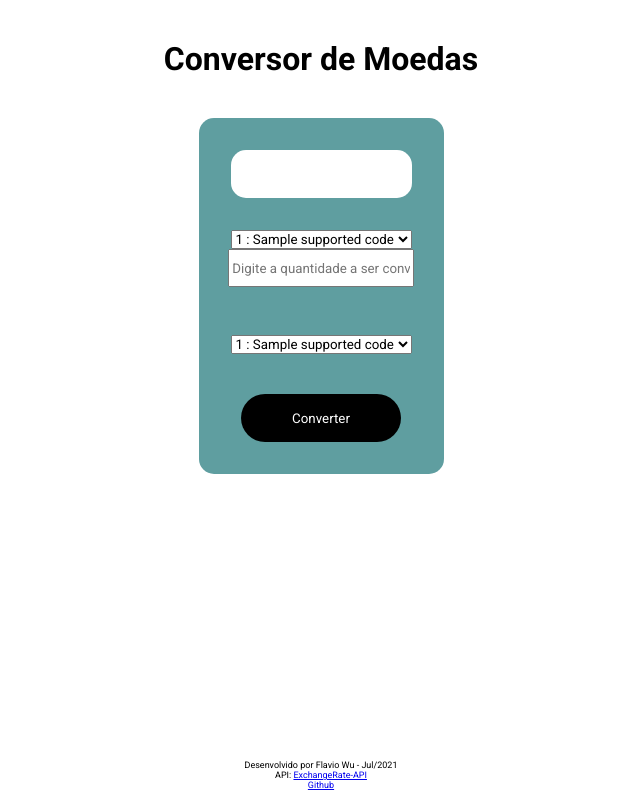
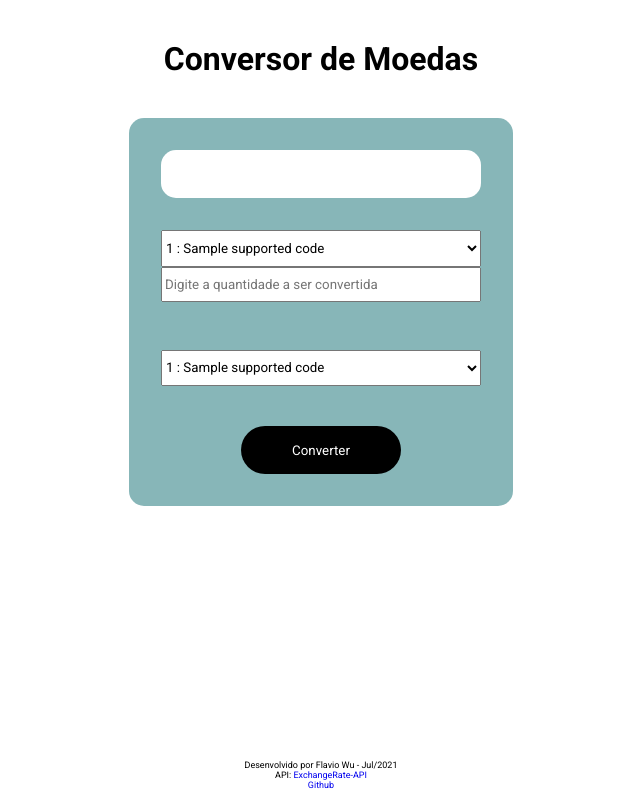
Before and after one commit to flaviowu/Exchange-Flask, a Flask app: page / in a window 1280 px wide. Shown: the whole page, without its empty margins (319-959 px from the left). Run offline with Flask 2, Linux system fonts and the light colour scheme; a database or web service that is not in the repository returns one stand-in record (values such as "Sample title"); data that the repository does not hold is empty.

Commit message:
mudança nos estilos

```diff
--- a/static/styles/style.css
+++ b/static/styles/style.css
@@ -16,7 +16,7 @@ header {
 }
 
 section {
-    background-color: cadetblue;
+    background-color: rgba(95, 158, 160, 0.75);
     border-radius: 15px;
     height: 90%;
     padding: 2rem;
@@ -35,6 +35,10 @@ section form{
     display: flex;
     flex-direction: column;
 }
+section form div select {
+    height: 2.3rem;
+    width: 20rem;
+}
 
 section form div#de-moeda {
     display: flex;
@@ -44,8 +48,8 @@ section form div#de-moeda {
 }
 
 section form div#de-moeda input {
-    width: 98%;
-    height: 2rem;
+    width: 19.5rem;
+    height: 1.8rem;
 }
 
 section form div#para-moeda {
@@ -79,3 +83,7 @@ footer p {
     font-size: 9px;
     text-align: center;
 }
+
+footer p a{
+text-decoration: none;
+}
```
